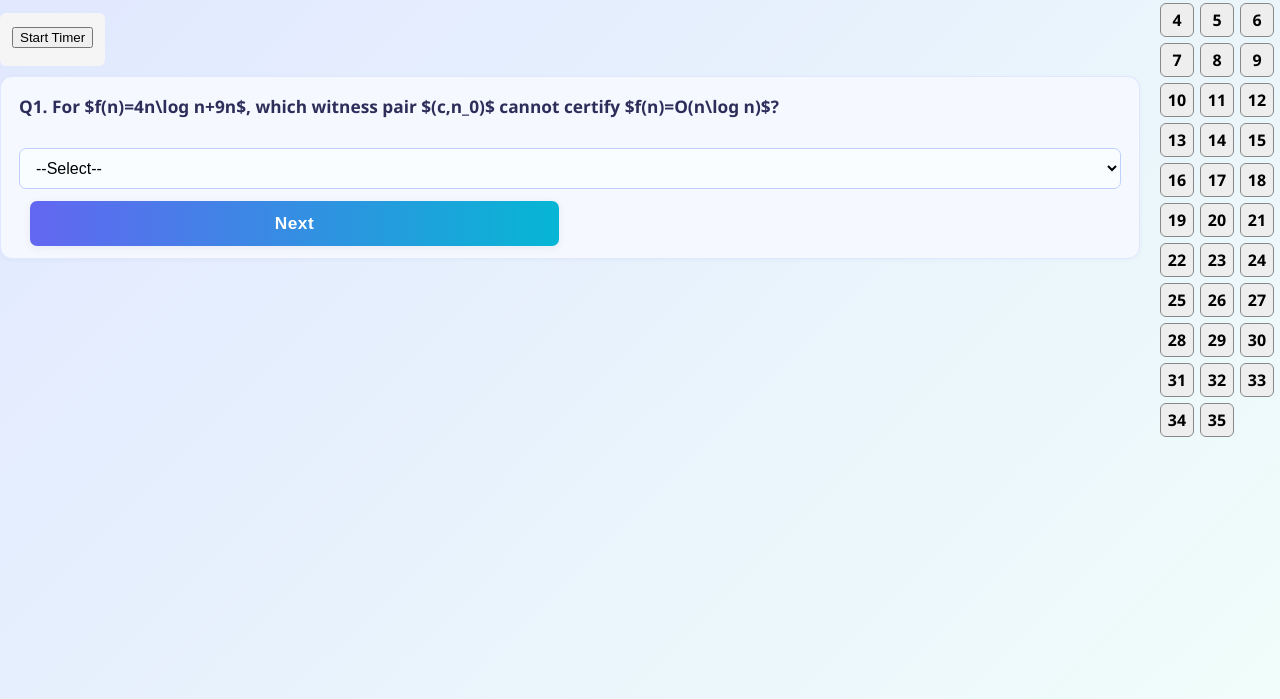
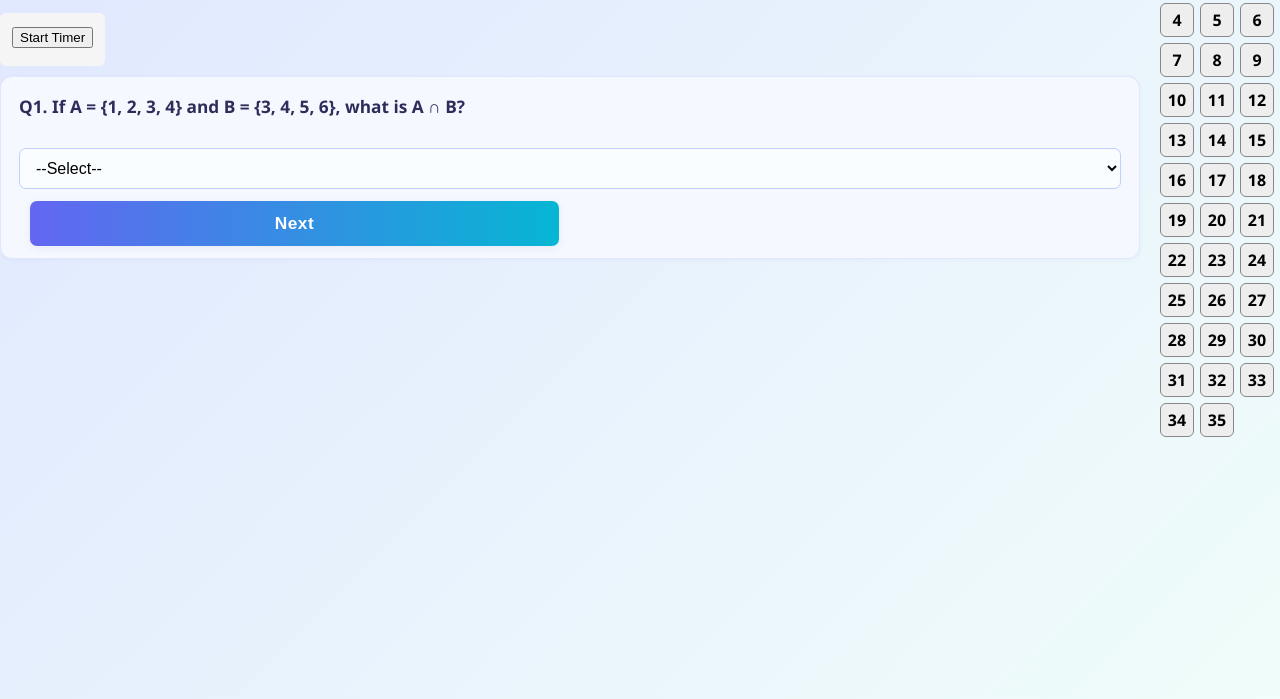
Before and after one commit to TharushaAkash/DM-Test, a plain HTML site: page index.html in a window 1280 px wide. Shown: the part 101-800 px from the top of the page. Drawn offline with nearby package versions, Linux system fonts and the light colour scheme.

Commit message:
Update index.html

```diff
--- a/index.html
+++ b/index.html
@@ -90,126 +90,126 @@
     const QUESTIONS = [
         // 1-8
         {
-            text: 'For $f(n)=4n\\log n+9n$, which witness pair $(c,n_0)$ <b>cannot</b> certify $f(n)=O(n\\log n)$?',
+            text: 'If A = {1, 2, 3, 4} and B = {3, 4, 5, 6}, what is A ∩ B?',
             type: 'select',
             options: [
-                {v:'a', t:'a) $c=15,\\;n_0=1$'},
-                {v:'b', t:'b) $c=5,\\;n_0=10$'},
-                {v:'c', t:'c) $c=2,\\;n_0=1$'},
-                {v:'d', t:'d) $c=8,\\;n_0=3$'}
+                {v:'a', t:'a) {1, 2, 3, 4, 5, 6}'},
+                {v:'b', t:'b) {3, 4}'},
+                {v:'c', t:'c) {1, 2}'},
+                {v:'d', t:'d) {5, 6}'}
+            ],
+            answer: 'b'
+        },
+        {
+            text: 'The power set of {a, b} has how many elements?',
+            type: 'select',
+            options: [
+                {v:'a', t:'a) 2'},
+                {v:'b', t:'b) 3'},
+                {v:'c', t:'c) 4'},
+                {v:'d', t:'d) 5'}
             ],
             answer: 'c'
         },
         {
-            text: '$g(n)=3n^2\\log n+7n^{1.5}$.  The tightest upper bound below is',
+            text: 'If |A| = 15, |B| = 20, and |A ∩ B| = 8, what is |A ∪ B|?',
             type: 'select',
             options: [
-                {v:'a', t:'a) $O(n^{2.5})$'},
-                {v:'b', t:'b) $O(n^2\\log n)$'},
-                {v:'c', t:'c) $O(n^2)$'},
-                {v:'d', t:'d) $O(n^3)$'}
+                {v:'a', t:'a) 35'},
+                {v:'b', t:'b) 27'},
+                {v:'c', t:'c) 43'},
+                {v:'d', t:'d) 23'}
             ],
             answer: 'b'
         },
         {
-            text: 'Which <b>must</b> hold if $f(n)=\\Theta(h(n))$?',
+            text: 'Which of the following represents the symmetric difference A ⊕ B?',
             type: 'select',
             options: [
-                {v:'a', t:'a) $\\lim_{n\\to\\infty}f/h=0$'},
-                {v:'b', t:'b) $f\\in O(h)$ and $h\\in O(f)$'},
-                {v:'c', t:'c) $f\\in o(h)$'},
-                {v:'d', t:'d) $f\\in \\omega(h)$'}
+                {v:'a', t:'a) (A ∪ B) - (A ∩ B)'},
+                {v:'b', t:'b) A ∩ B'},
+                {v:'c', t:'c)  A ∪ B'},
+                {v:'d', t:'d) A - B'}
+            ],
+            answer: 'a'
+        },
+        {
+            text: 'A function f: A → B is bijective if and only if:',
+            type: 'select',
+            options: [
+                {v:'a', t:'a) It is onto but not one-to-one'},
+                {v:'b', t:'b)  It is one-to-one but not onto'},
+                {v:'c', t:'c) It is both one-to-one and onto'},
+                {v:'d', t:'d) It is neither one-to-one nor onto'}
+            ],
+            answer: 'c'
+        },
+        {
+            text: ' If f(x) = 2x + 3 and g(x) = x², what is (f ∘ g)(2)?',
+            type: 'select',
+            options: [
+                {v:'a', t:'a) 11'},
+                {v:'b', t:'b) 49'},
+                {v:'c', t:'c) 7'},
+                {v:'d', t:'d) 14'}
+            ],
+            answer: 'a'
+        },
+        {
+            text: 'The inverse of f(x) = (x - 5)/3 is:?',
+            type: 'select',
+            options: [
+                {v:'a', t:'a) f⁻¹(x) = 3x - 5'},
+                {v:'b', t:'b) f⁻¹(x) = 3x + 5'},
+                {v:'c', t:'c) f⁻¹(x) = (x + 5)/3'},
+                {v:'d', t:'d) f⁻¹(x) = 3(x + 5)'}
             ],
             answer: 'b'
         },
         {
-            text: 'Let $T(n)=2T(n/2)+n/\\log n$ for $n\\ge 2$.  Using Master Theorem, $T(n)=$',
+            text: 'What is the 10th term of the arithmetic sequence 3, 7, 11, 15, ...?',
             type: 'select',
             options: [
-                {v:'a', t:'a) $\\Theta(n)$'},
-                {v:'b', t:'b) $\\Theta(n\\log n)$'},
-                {v:'c', t:'c) $\\Theta(n\\log\\log n)$'},
-                {v:'d', t:'d) $\\Theta(n\\log^2 n)$'}
+                {v:'a', t:'a) 35'},
+                {v:'b', t:'b) 39'},
+                {v:'c', t:'c) 43'},
+                {v:'d', t:'d) 51'}
+            ],
+            answer: 'b'
+        },
+        // 9-20
+        {
+            text: 'The sum of the first 8 terms of the geometric series 2 + 6 + 18 + 54 + ... is:',
+            type: 'select',
+            options: [
+                {v:'a', t:'a) 6560'},
+                {v:'b', t:'b) 3280'},
+                {v:'c', t:'c) 1640'},
+                {v:'d', t:'d) 4920'}
             ],
             answer: 'a'
         },
         {
-            text: 'Which statement is <b>false</b>?  If $f(n)=O(g(n))$ and $g(n)=O(h(n))$ then',
+            text: 'A restaurant menu has 4 appetizers, 6 main courses, and 3 desserts. How many different complete meals are possible?',
             type: 'select',
             options: [
-                {v:'a', t:'a) $f=O(h)$'},
-                {v:'b', t:'b) $h=\\Omega(f)$'},
-                {v:'c', t:'c) $h=o(f)$'},
-                {v:'d', t:'d) $f=O(g)$'}
+                {v:'a', t:'a) 13'},
+                {v:'b', t:'b) 24'},
+                {v:'c', t:'c) 72'},
+                {v:'d', t:'d) 48'}
             ],
             answer: 'c'
         },
         {
-            text: 'You have an algorithm running in $T(n)=n^{\\log_2 7}$.  Doubling the input multiplies time by',
+            text: 'In how many ways can you choose either a math book from 5 available or a science book from 7 available?',
             type: 'select',
             options: [
-                {v:'a', t:'a) 7'},
-                {v:'b', t:'b) $7^{\\log_2 2}$'},
-                {v:'c', t:'c) $2^{\\log_2 7}$'},
-                {v:'d', t:'d) $2\\log_2 7$'}
-            ],
-            answer: 'c'
-        },
-        {
-            text: 'Which function grows <b>slowest</b>?',
-            type: 'select',
-            options: [
-                {v:'a', t:'a) $n^{0.9}\\log n$'},
-                {v:'b', t:'b) $\\sqrt n\\log^2 n$'},
-                {v:'c', t:'c) $n^{0.75}$'},
-                {v:'d', t:'d) $e^{\\sqrt{\\log n}}$'}
-            ],
-            answer: 'b'
-        },
-        {
-            text: 'If $f(n)=O(n)$ and $g(n)=\\omega(n)$, which is always true?',
-            type: 'select',
-            options: [
-                {v:'a', t:'a) $f(n)+g(n)=\\Theta(g(n))$'},
-                {v:'b', t:'b) $f(n)g(n)=O(g(n))$'},
-                {v:'c', t:'c) $g(n)/f(n)=O(1)$'},
-                {v:'d', t:'d) $f(n)=\\Theta(g(n))$'}
+                {v:'a', t:'a) 12'},
+                {v:'b', t:'b) 35'},
+                {v:'c', t:'c) 5'},
+                {v:'d', t:'d) 7'}
             ],
             answer: 'a'
-        },
-        // 9-20
-        {
-            text: 'How many 5-digit numbers use digits 0–9 with <b>exactly two</b> even digits and no repetition?',
-            type: 'select',
-            options: [
-                {v:'a', t:'a) 5040'},
-                {v:'b', t:'b) 4536'},
-                {v:'c', t:'c) 18900'},
-                {v:'d', t:'d) 15120'}
-            ],
-            answer: 'd'
-        },
-        {
-            text: 'Choose 4 non-consecutive integers from $\\{1,\\dots,20\\}$.  Ways?',
-            type: 'select',
-            options: [
-                {v:'a', t:'a) 4845'},
-                {v:'b', t:'b) 484'},
-                {v:'c', t:'c) 4845 × 4'},
-                {v:'d', t:'d) 7315'}
-            ],
-            answer: 'b'
-        },
-        {
-            text: 'Eight identical balls into 4 distinct boxes, <b>at most</b> 3 per box. How many allocations?',
-            type: 'select',
-            options: [
-                {v:'a', t:'a) 20'},
-                {v:'b', t:'b) 34'},
-                {v:'c', t:'c) 30'},
-                {v:'d', t:'d) 28'}
-            ],
-            answer: 'c'
         },
         {
             text: 'Arrange letters of “ASSESSMENT” so that no two S’s are adjacent.',
@@ -223,37 +223,37 @@
             answer: 'b'
         },
         {
-            text: '# of ternary strings length 10 with <i>no</i> substring “12”.',
+            text: 'A license plate consists of 3 letters followed by 2 digits. How many different license plates are possible',
             type: 'select',
             options: [
-                {v:'a', t:'a) $2^{10}$'},
-                {v:'b', t:'b) $Fib_{12}$'},
-                {v:'c', t:'c) 2 × 3⁹'},
-                {v:'d', t:'d) 3 × 2⁹'}
+                {v:'a', t:'a) 676,000'},
+                {v:'b', t:'b) 67,600'},
+                {v:'c', t:'c) 17,576'},
+                {v:'d', t:'d) 1,757,600'}
+            ],
+            answer: 'a'
+        },
+        {
+            text: 'How many 4-digit numbers can be formed using digits 1, 2, 3, 4, 5 if repetition is not allowed?',
+            type: 'select',
+            options: [
+                {v:'a', t:'a) 625'},
+                {v:'b', t:'b) 120'},
+                {v:'c', t:'c) 24'},
+                {v:'d', t:'d) 60'}
             ],
             answer: 'b'
         },
         {
-            text: 'A 6-wheel lock shows digits 0–9.  Code must start with a prime digit and contain <b>at least one</b> 0. How many codes?',
+            text: 'In how many ways can 8 people be arranged in a row?',
             type: 'select',
             options: [
-                {v:'a', t:'a) $4\\cdot10^5-4\\cdot9^5$'},
-                {v:'b', t:'b) $5\\cdot9^5$'},
-                {v:'c', t:'c) $4\\cdot10^5-4\\cdot9^5$'},
-                {v:'d', t:'d) $5\\cdot10^5-5\\cdot9^5$'}
+                {v:'a', t:'a) 8'},
+                {v:'b', t:'b) 64'},
+                {v:'c', t:'c) 40,320'},
+                {v:'d', t:'d) Non of these'}
             ],
-            answer: 'a'
-        },
-        {
-            text: 'Distribute 10 distinct tasks among 4 <b>indistinguishable</b> processors, none idle.',
-            type: 'select',
-            options: [
-                {v:'a', t:'a) $S(10,4)$'},
-                {v:'b', t:'b) $4^{10}$'},
-                {v:'c', t:'c) $\\frac{10!}{(2!)^5}$'},
-                {v:'d', t:'d) $P(10,4)$'}
-            ],
-            answer: 'a'
+            answer: 'c'
         },
         {
             text: 'Select a 6-person committee from 10 students if two rivals cannot both serve.',
@@ -278,126 +278,126 @@
             answer: 'a'
         },
         {
-            text: 'Ways to seat 5 couples in a line so that <b>exactly</b> 3 couples sit together?',
+            text: 'How many permutations of the letters in "BOOK" are possible?',
             type: 'select',
             options: [
-                {v:'a', t:'a) 14400'},
-                {v:'b', t:'b) 28800'},
-                {v:'c', t:'c) 17280'},
-                {v:'d', t:'d) 8640'}
-            ],
-            answer: 'c'
-        },
-        {
-            text: '# of solutions to $x_1+x_2+x_3=25$ with $x_i\\ge5$ and $x_2\\le12$.',
-            type: 'select',
-            options: [
-                {v:'a', t:'a) 105'},
-                {v:'b', t:'b) 91'},
-                {v:'c', t:'c) 78'},
-                {v:'d', t:'d) 66'}
+                {v:'a', t:'a) 24'},
+                {v:'b', t:'b) 12'},
+                {v:'c', t:'c) 4'},
+                {v:'d', t:'d) 8'}
             ],
             answer: 'b'
         },
         {
-            text: 'Choose 5 squares on a chessboard no two in same row or column.  Ways?',
+            text: 'In how many ways can 5 people be selected and arranged from a group of 10 people?',
             type: 'select',
             options: [
-                {v:'a', t:'a) 64P5'},
-                {v:'b', t:'b) 8P5 × 8C5'},
-                {v:'c', t:'c) 8P5'},
-                {v:'d', t:'d) 8C5 × 5!'}
+                {v:'a', t:'a) 252'},
+                {v:'b', t:'b) 30,240'},
+                {v:'c', t:'c) 3,628,800'},
+                {v:'d', t:'d) 120'}
+            ],
+            answer: 'b'
+        },
+        {
+            text: 'How many different arrangements of the word "PEPPER" are possible?',
+            type: 'select',
+            options: [
+                {v:'a', t:'a) 720'},
+                {v:'b', t:'b) 4500'},
+                {v:'c', t:'c) 60'},
+                {v:'d', t:'d) 180'}
             ],
             answer: 'd'
         },
         // 21-28
         {
-            text: 'Let $f:\\mathbb R\\to\\mathbb R$, $f(x)=\\dfrac{5x-1}{2x+3}$.  Domain of $f^{-1}$?',
+            text: 'How many ways can 5 students be chosen from a class of 12?',
             type: 'select',
             options: [
-                {v:'a', t:'a) $\\mathbb R\\backslash\\{-1.5\\}$'},
-                {v:'b', t:'b) $\\mathbb R\\backslash\\{0.4\\}$'},
-                {v:'c', t:'c) $\\mathbb R$'},
-                {v:'d', t:'d) $\\mathbb R\\backslash\\{-0.6\\}$'}
+                {v:'a', t:'a) 792'},
+                {v:'b', t:'b) 60'},
+                {v:'c', t:'c) 95,040'},
+                {v:'d', t:'d) 792'}
             ],
             answer: 'a'
         },
         {
-            text: 'Relation $R$ on $\\mathbb Z$: $aRb\\iff a-b$ divisible by 6.  R is',
+            text: 'In how many ways can you choose 3 books from 8 different books?',
             type: 'select',
             options: [
-                {v:'a', t:'a) Equivalence'},
-                {v:'b', t:'b) Symmetric only'},
-                {v:'c', t:'c) Partial order'},
-                {v:'d', t:'d) Antisymmetric'}
+                {v:'a', t:'a) 24'},
+                {v:'b', t:'b) 336'},
+                {v:'c', t:'c) 56'},
+                {v:'d', t:'d) 168'}
+            ],
+            answer: 'c'
+        },
+        {
+            text: 'A pizza can have any combination of 6 available toppings. How many different pizzas are possible?',
+            type: 'select',
+            options: [
+                {v:'a', t:'a) 36'},
+                {v:'b', t:'b) 720'},
+                {v:'c', t:'c) 6'},
+                {v:'d', t:'d) 64'}
+            ],
+            answer: 'd'
+        },
+        {
+            text: 'The coefficient of x⁵ in the expansion of (x + 2)⁸ is:',
+            type: 'select',
+            options: [
+                {v:'a', t:'a) 1792'},
+                {v:'b', t:'b) 1120'},
+                {v:'c', t:'c) 896'},
+                {v:'d', t:'d) 448'}
             ],
             answer: 'a'
         },
         {
-            text: 'Sequence: $a_0=1,\\; a_{n+1}=a_n^2+1$.  Smallest $n$ with $a_n>100$?',
+            text: 'What is C(6,2) + C(6,3) according to Pascals triangle identity?',
             type: 'select',
             options: [
-                {v:'a', t:'a) 3'},
-                {v:'b', t:'b) 4'},
-                {v:'c', t:'c) 5'},
-                {v:'d', t:'d) 6'}
+                {v:'a', t:'a) C(7,3)'},
+                {v:'b', t:'b) C(7,2)'},
+                {v:'c', t:'c) C(5,2)'},
+                {v:'d', t:'d)  C(5,3)'}
+            ],
+            answer: 'a'
+        },
+        {
+            text: 'The middle term in the expansion of (2x + 3y)⁶ is:',
+            type: 'select',
+            options: [
+                {v:'a', t:'a) 540x³y³'},
+                {v:'b', t:'b) 1080x³y³'},
+                {v:'c', t:'c) 270x³y'},
+                {v:'d', t:'d) 810x³y³'}
             ],
             answer: 'b'
         },
         {
-            text: 'If $f\\circ g$ is injective, which must hold?',
+            text: 'A complete graph with 6 vertices has how many edges?',
             type: 'select',
             options: [
-                {v:'a', t:'a) $f$ injective'},
-                {v:'b', t:'b) $g$ injective'},
-                {v:'c', t:'c) $f$ surjective'},
-                {v:'d', t:'d) $g$ surjective'}
+                {v:'a', t:'a) 12'},
+                {v:'b', t:'b) 15'},
+                {v:'c', t:'c) 18'},
+                {v:'d', t:'d) 21'}
             ],
             answer: 'b'
         },
         {
-            text: 'Let $f(x)=x^3+x$.  $f$ is',
+            text: 'In a graph, if every vertex has degree 4 and there are 8 vertices, how many edges are there?',
             type: 'select',
             options: [
-                {v:'a', t:'a) Injective but not surjective'},
-                {v:'b', t:'b) Surjective but not injective'},
-                {v:'c', t:'c) Bijective'},
-                {v:'d', t:'d) Neither'}
+                {v:'a', t:'a) 32'},
+                {v:'b', t:'b) 8'},
+                {v:'c', t:'c) 16'},
+                {v:'d', t:'d) 12'}
             ],
             answer: 'c'
-        },
-        {
-            text: 'For sets $A,B\\subseteq U$, which identity always true?',
-            type: 'select',
-            options: [
-                {v:'a', t:'a) $(A\\cup B)^c=A^c\\cap B^c$'},
-                {v:'b', t:'b) $A-(B\\cap C)=(A-B)\\cap(A-C)$'},
-                {v:'c', t:'c) $A\\Delta B=(A\\cup B)-(A\\cap B)$'},
-                {v:'d', t:'d) All of these'}
-            ],
-            answer: 'd'
-        },
-        {
-            text: 'In a DFA with 5 states, max edges (incl. self-loops) labelled with a binary alphabet is',
-            type: 'select',
-            options: [
-                {v:'a', t:'a) 10'},
-                {v:'b', t:'b) 25'},
-                {v:'c', t:'c) 50'},
-                {v:'d', t:'d) 20'}
-            ],
-            answer: 'c'
-        },
-        {
-            text: 'If $T(n)=T(\\lfloor n/3\\rfloor)+T(\\lfloor 2n/3\\rfloor)+n$, then $T(n)=$',
-            type: 'select',
-            options: [
-                {v:'a', t:'a) Θ(n log n)'},
-                {v:'b', t:'b) Θ(n)'},
-                {v:'c', t:'c) Θ(n log log n)'},
-                {v:'d', t:'d) Θ(n²)'}
-            ],
-            answer: 'a'
         },
         // 29-35
         {
@@ -412,15 +412,15 @@
             answer: 'a'
         },
         {
-            text: 'In any simple planar graph, $E \\le$',
+            text: 'A graph is bipartite if and only if',
             type: 'select',
             options: [
-                {v:'a', t:'a) $2V-4$'},
-                {v:'b', t:'b) $3V-6$'},
-                {v:'c', t:'c) $5V-10$'},
-                {v:'d', t:'d) $V+E$'}
+                {v:'a', t:'a) It has an even number of vertices'},
+                {v:'b', t:'b) Non of the above'},
+                {v:'c', t:'c) It contains no odd cycles'},
+                {v:'d', t:'d) All vertices have even degree'}
             ],
-            answer: 'b'
+            answer: 'c'
         },
         {
             text: 'Adjacency matrix of an undirected graph is always',
@@ -434,48 +434,48 @@
             answer: 'c'
         },
         {
-            text: 'A tree with 2 vertices of degree 4 and all others degree 1 has how many vertices?',
+            text: 'A tree with n vertices has how many edges?',
             type: 'select',
             options: [
-                {v:'a', t:'a) 6'},
-                {v:'b', t:'b) 7'},
-                {v:'c', t:'c) 8'},
-                {v:'d', t:'d) 9'}
+                {v:'a', t:'a) n'},
+                {v:'b', t:'b) n-1'},
+                {v:'c', t:'c) n+1'},
+                {v:'d', t:'d) n²'}
+            ],
+            answer: 'b'
+        },
+        {
+            text: 'In a binary tree with 15 nodes, what is the minimum possible height?',
+            type: 'select',
+            options: [
+                {v:'a', t:'a) 4'},
+                {v:'b', t:'b) 3'},
+                {v:'c', t:'c) Non of the above'},
+                {v:'d', t:'d) 6'}
+            ],
+            answer: 'b'
+        },
+        {
+            text: 'The number of spanning trees in a complete graph K₄ is:',
+            type: 'select',
+            options: [
+                {v:'a', t:'a) 8'},
+                {v:'b', t:'b) 12'},
+                {v:'c', t:'c) 16'},
+                {v:'d', t:'d) 6'}
             ],
             answer: 'c'
         },
         {
-            text: 'Number of Hamilton cycles in $K_6$: ',
+            text: 'If T(n) = T(n-1) + n with T(1) = 1, what is T(4)?',
             type: 'select',
             options: [
-                {v:'a', t:'a) 60'},
-                {v:'b', t:'b) 120'},
-                {v:'c', t:'c) 360'},
-                {v:'d', t:'d) 720'}
+                {v:'a', t:'a) 7'},
+                {v:'b', t:'b) 8'},
+                {v:'c', t:'c) 9'},
+                {v:'d', t:'d) 10'}
             ],
-            answer: 'b'
-        },
-        {
-            text: 'Chromatic number of a cycle $C_n$ is 2 when n is',
-            type: 'select',
-            options: [
-                {v:'a', t:'a) Prime'},
-                {v:'b', t:'b) Even >2'},
-                {v:'c', t:'c) Odd'},
-                {v:'d', t:'d) 3'}
-            ],
-            answer: 'b'
-        },
-        {
-            text: 'For directed graph G with adjacency matrix $A$, the (i,j) entry of $A^3$ equals',
-            type: 'select',
-            options: [
-                {v:'a', t:'a) # paths length 3 from i to j'},
-                {v:'b', t:'b) # walks length 3 from i to j'},
-                {v:'c', t:'c) 1 if edge (i,j) exists'},
-                {v:'d', t:'d) Degree of vertex i'}
-            ],
-            answer: 'b'
+            answer: 'd'
         }
     ];
 
```
